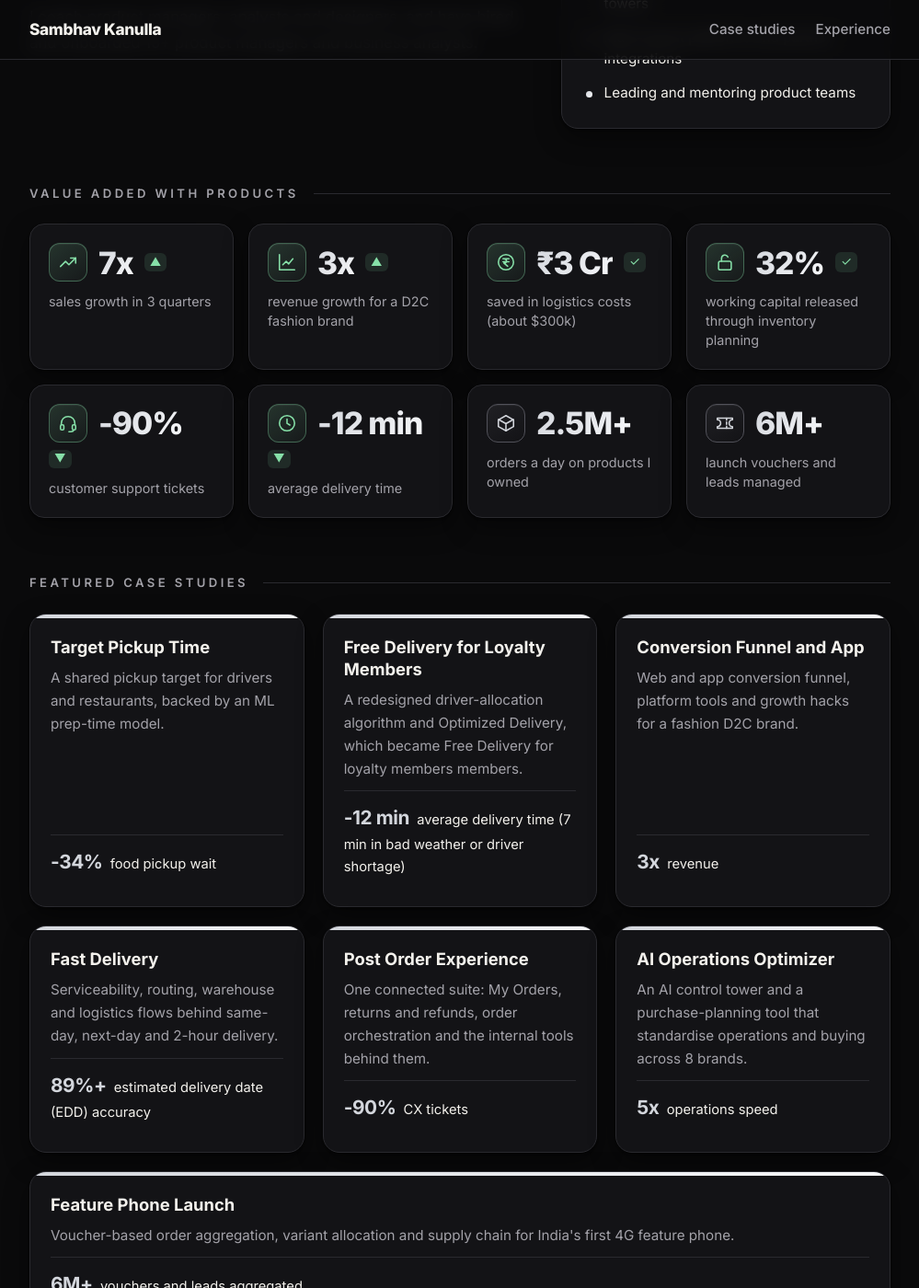
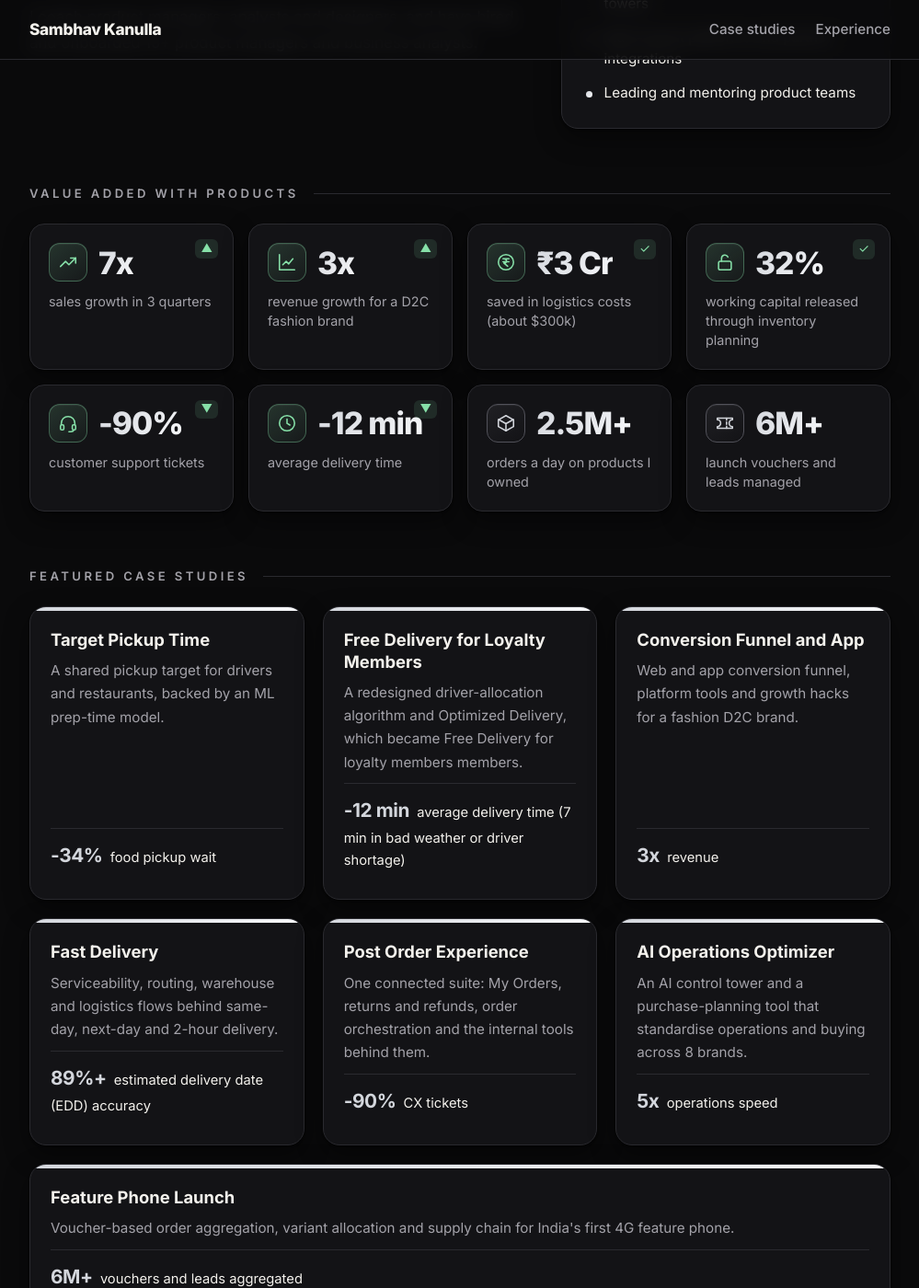
Before and after one commit to sambhavkanulla/sambhavkanulla.github.io, a Jekyll site: the page built from index.html, in a window 1280 px wide and 1400 px high, scrolled down 1185 px. Shown: the whole window at 92% size, without its empty margins (140-1139 px from the left). Built offline with Jekyll 4.4.1, drawn with Linux system fonts in a browser that asks for light colours.

Commit message:
Value tiles: direction chip in tile corner
Co-Authored-By: Claude Sonnet 5.5 <noreply@anthropic.com>
Claude-Session: https://claude.ai/code/session_01PrKmB98M39T9226rhsuyd2

```diff
--- a/assets/css/portfolio.css
+++ b/assets/css/portfolio.css
@@ -99,7 +99,7 @@ main > section > h2.impact-title { margin: 0 0 22px; }
 
 /* proof points */
 .proof { display: grid; grid-template-columns: repeat(auto-fit, minmax(210px, 1fr)); gap: 16px; margin: 0 0 8px; }
-.proof-item { background: var(--surface); border: 1px solid var(--line); border-radius: 16px; padding: 20px; box-shadow: var(--shadow); }
+.proof-item { position: relative; background: var(--surface); border: 1px solid var(--line); border-radius: 16px; padding: 20px; box-shadow: var(--shadow); }
 .proof-value { font-size: 2.1rem; font-weight: 800; line-height: 1.05; letter-spacing: -0.03em; background: linear-gradient(135deg, var(--accent), var(--accent-2)); -webkit-background-clip: text; background-clip: text; -webkit-text-fill-color: transparent; }
 .impact-title { margin: 40px 0 16px; }
 .proof-label { font-size: 0.9rem; color: var(--muted); margin-top: 8px; line-height: 1.45; }
@@ -109,7 +109,7 @@ main > section > h2.impact-title { margin: 0 0 22px; }
 .ico { flex: none; width: 42px; height: 42px; border-radius: 12px; display: inline-flex; align-items: center; justify-content: center; border: 1px solid var(--line-strong); background: linear-gradient(145deg, #202024, #131316); color: var(--accent); box-shadow: inset 0 1px 0 rgba(255,255,255,0.06); }
 .ico svg { width: 22px; height: 22px; fill: none; stroke: currentColor; stroke-width: 1.7; stroke-linecap: round; stroke-linejoin: round; }
 .ico.tone-up, .ico.tone-down, .ico.tone-save { color: #86e0a8; border-color: rgba(134, 224, 168, 0.35); background: linear-gradient(145deg, rgba(134,224,168,0.16), rgba(134,224,168,0.04)); }
-.dir { font-size: 0.78rem; line-height: 1; padding: 4px 6px; border-radius: 6px; color: #86e0a8; background: rgba(134, 224, 168, 0.12); align-self: center; }
+.dir { font-size: 0.78rem; line-height: 1; padding: 4px 6px; border-radius: 6px; color: #86e0a8; background: rgba(134, 224, 168, 0.12); position: absolute; top: 16px; right: 16px; }
 .dir-save { font-size: 0.85rem; }
 .proof-label { margin-top: 12px; }
 /* a lone last card on the home page spans the full row */
```
